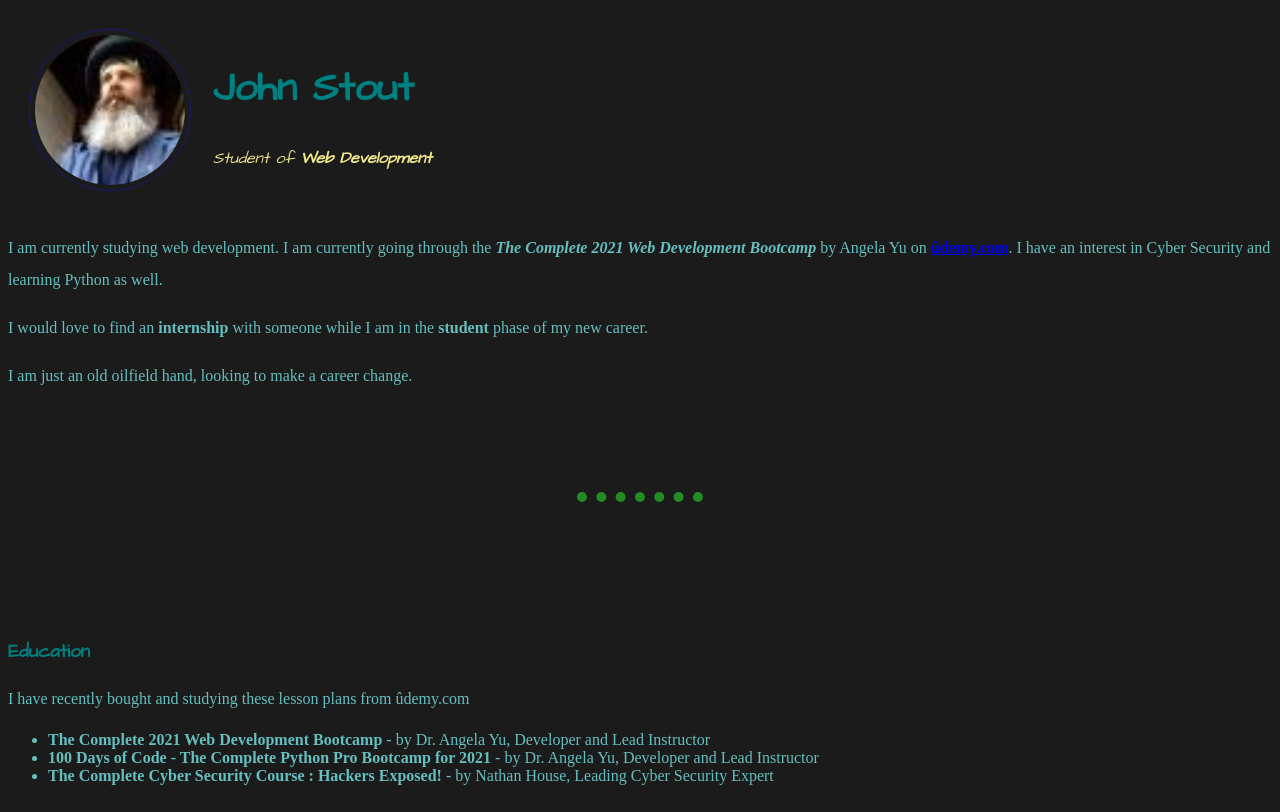
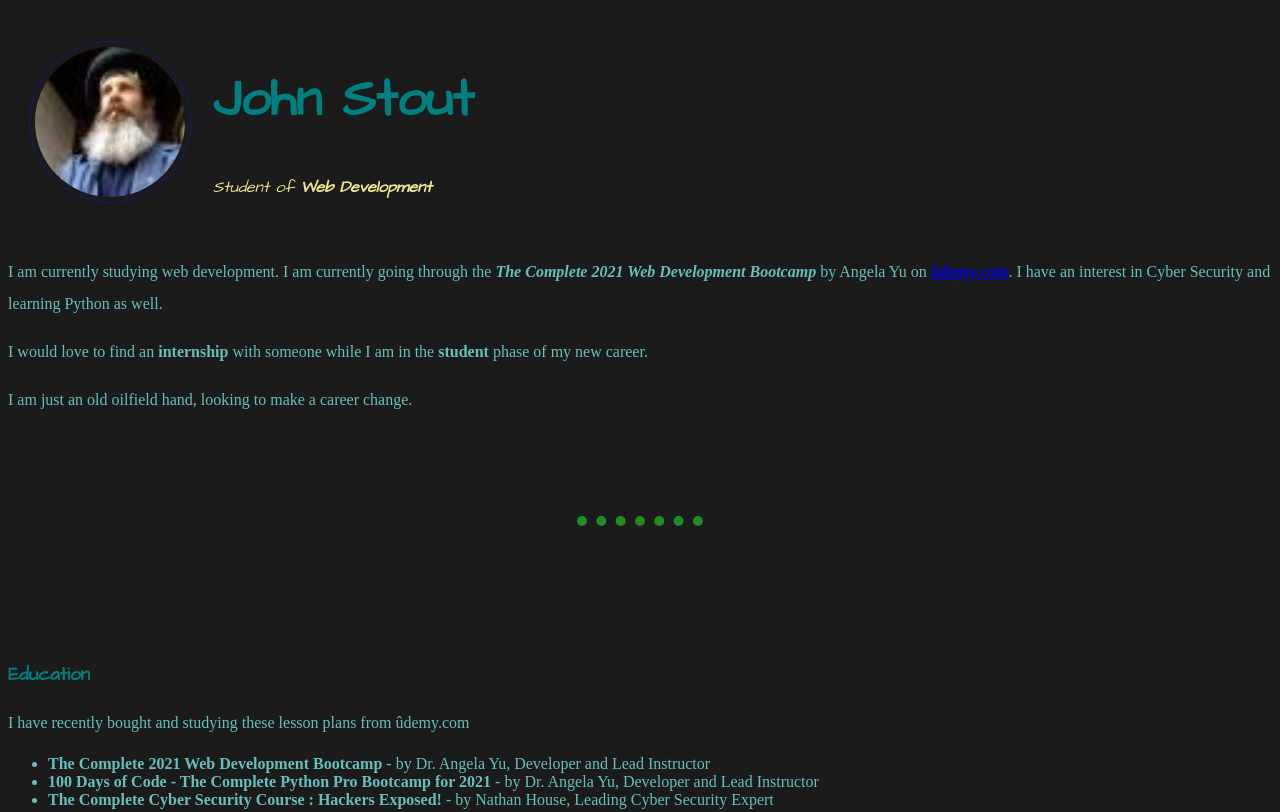
Before and after one commit to JohnEStout/cv1, a plain HTML site: page index.html in a window 1280 px wide. Shown: the top 812 px of the page. Drawn offline with Linux system fonts and the light colour scheme.

Commit message:
Update style.css

```diff
--- a/css/style.css
+++ b/css/style.css
@@ -58,7 +58,7 @@ hr {
 }
 
 #name {
-  font-size: 40px;
+  font-size: 3.25em;
 }
 
 #mugshot {
```
